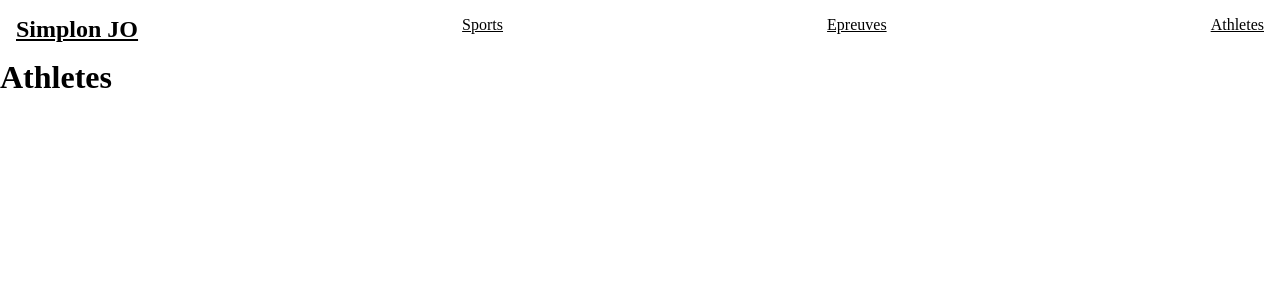
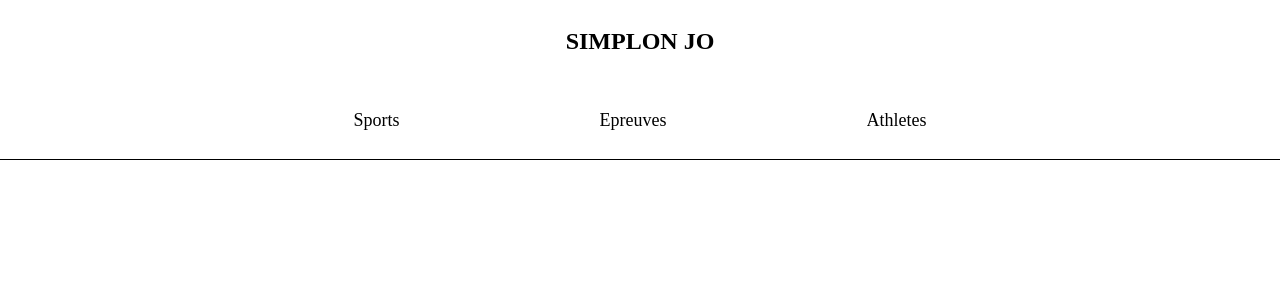
Before and after one commit to Teczer/SimplonJO, a React (Vite) app in the folder front/: page /athletes in a window 1280 px wide. Shown: the top 300 px of the page. Built offline with nearby package versions, Linux system fonts and the light colour scheme.

Commit message:
navbar and athlete

```diff
--- a/front/src/App.css
+++ b/front/src/App.css
@@ -1,14 +1,52 @@
-*{
+* {
   margin: 0;
   padding: 0;
   box-sizing: border-box;
-  text-decoration: none;
-  color: currentColor;
+  overflow-x: hidden;
 }
 
-.navbar{
+.athlete-container {
+  width: 100vw;
+  height: 100vh;
+  background-color: white;
+}
+
+.navbar {
+  width: 100vw;
+  height: 20vh;
   display: flex;
-  justify-content: space-between;
-  padding: 1em;
-  text-decoration: underline;
+  flex-direction: column;
+  text-decoration: none;
+  justify-content: space-around;
+  align-items: center;
+  background-color: white;
+  border-bottom: 1px solid black;
 }
+
+.navbar > a {
+  text-decoration: none;
+  color: black;
+}
+
+.links-elements {
+  width: 70%;
+  display: flex;
+  flex-direction: row;
+  justify-content: center;
+  align-items: center;
+  gap: 200px;
+}
+
+.links-elements > a {
+  text-decoration: none;
+  color: #000;
+  font-size: 18px;
+  opacity: 100%;
+  transition: opacity 0.32s ease-in;
+}
+
+.links-elements > a:hover {
+  color: black;
+  font-size: 18px;
+  font-weight: bold;
+}
--- a/front/src/Pages/Athletes.jsx
+++ b/front/src/Pages/Athletes.jsx
@@ -1,5 +1,5 @@
-export default function Athletes(){
-    return(
-        <h1>Athletes</h1>
-    )
+import "../App.css";
+
+export default function Athletes() {
+  return <div className="athlete-container"></div>;
 }
--- a/front/src/components/Navbar.jsx
+++ b/front/src/components/Navbar.jsx
@@ -1,11 +1,12 @@
 import { Link } from "react-router-dom";
 
-export default function Navbar(){
-    return(
+export default function Navbar() {
+  return (
     <nav className="navbar">
       <Link to={"/"}>
-                <h1>Simplon JO</h1>
+        <h1>SIMPLON JO</h1>
       </Link>
+      <div className="links-elements">
         <Link to={"/sports"}>
           <p>Sports</p>
         </Link>
@@ -15,7 +16,7 @@ export default function Navbar(){
         <Link to={"/athletes"}>
           <p>Athletes</p>
         </Link>
+      </div>
     </nav>
-
-    )
+  );
 }
```
Lines whose indentation alone changed are shown as unchanged.
